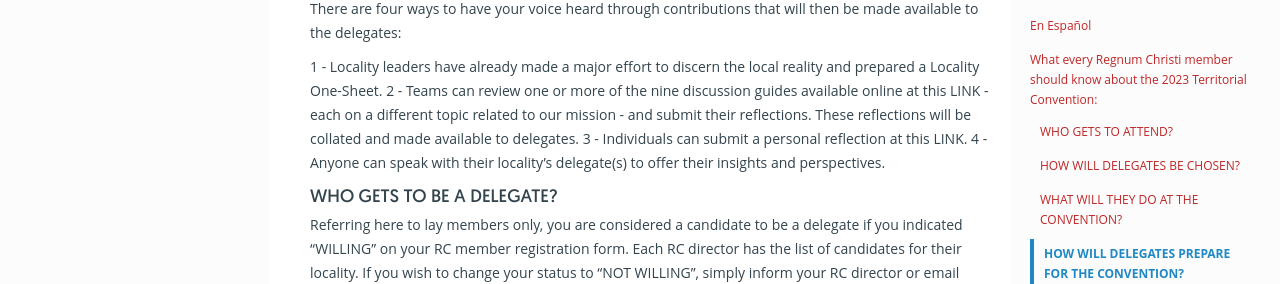
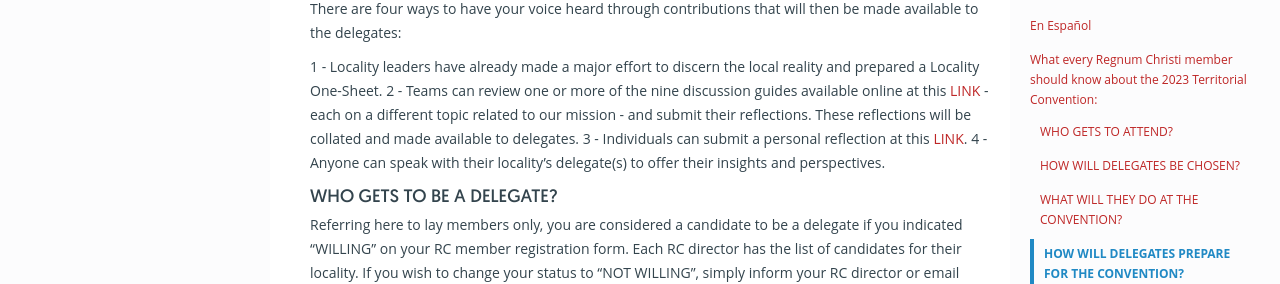
Before and after one commit to rcsanantonio/rcsanantonio.github.io, a Jekyll site: the page built from convention/territory-convention.md, in a window 1280 px wide and 900 px high, scrolled down 895 px. Shown: the part 203-487 px from the top of the window. Built offline with Jekyll 4.4.1, drawn with Linux system fonts in a browser that asks for light colours; some web fonts are replaced; part of the change alters nothing that is shown.

```diff
--- a/convention/territory-convention.md
+++ b/convention/territory-convention.md
@@ -18,7 +18,7 @@ Delegates will be elected from each of the four vocations of Regnum Christi: Leg
 
 
 ### HOW WILL DELEGATES BE CHOSEN?
-Each of the vocations will vote for the delegates they want to send to the convention. San Antonio has [three candidates]() and will send one delegate.
+Each of the vocations will vote for the delegates they want to send to the convention. San Antonio has [three candidates](delegate-candidates.html) and will send one delegate.
 
 
 ### WHAT WILL THEY DO AT THE CONVENTION?
@@ -35,8 +35,8 @@ As the topics covered at the convention are deep and far-reaching, delegates (an
 There are four ways to have your voice heard through contributions that will then be made available to the delegates:
 
  1 - Locality leaders have already made a major effort to discern the local reality and prepared a Locality One-Sheet.
- 2 - Teams can review one or more of the nine discussion guides available online at this LINK - each on a different topic related to our mission - and submit their reflections. These reflections will be collated and made available to delegates.
- 3 - Individuals can submit a personal reflection at this LINK.
+ 2 - Teams can review one or more of the nine discussion guides available online at this [LINK](https://www.regnumchristi.org/en/timeline-the-road-to-the-2024-rc-general-convention/) - each on a different topic related to our mission - and submit their reflections. These reflections will be collated and made available to delegates.
+ 3 - Individuals can submit a personal reflection at this [LINK](https://docs.google.com/forms/d/e/1FAIpQLSfNL_JdB0kGYhsYhe7ZxoI9n4Flsp8EGP3vA8R_ghyKE-IfbQ/viewform).
  4 - Anyone can speak with their locality's delegate(s) to offer their insights and perspectives.
 
 
```
